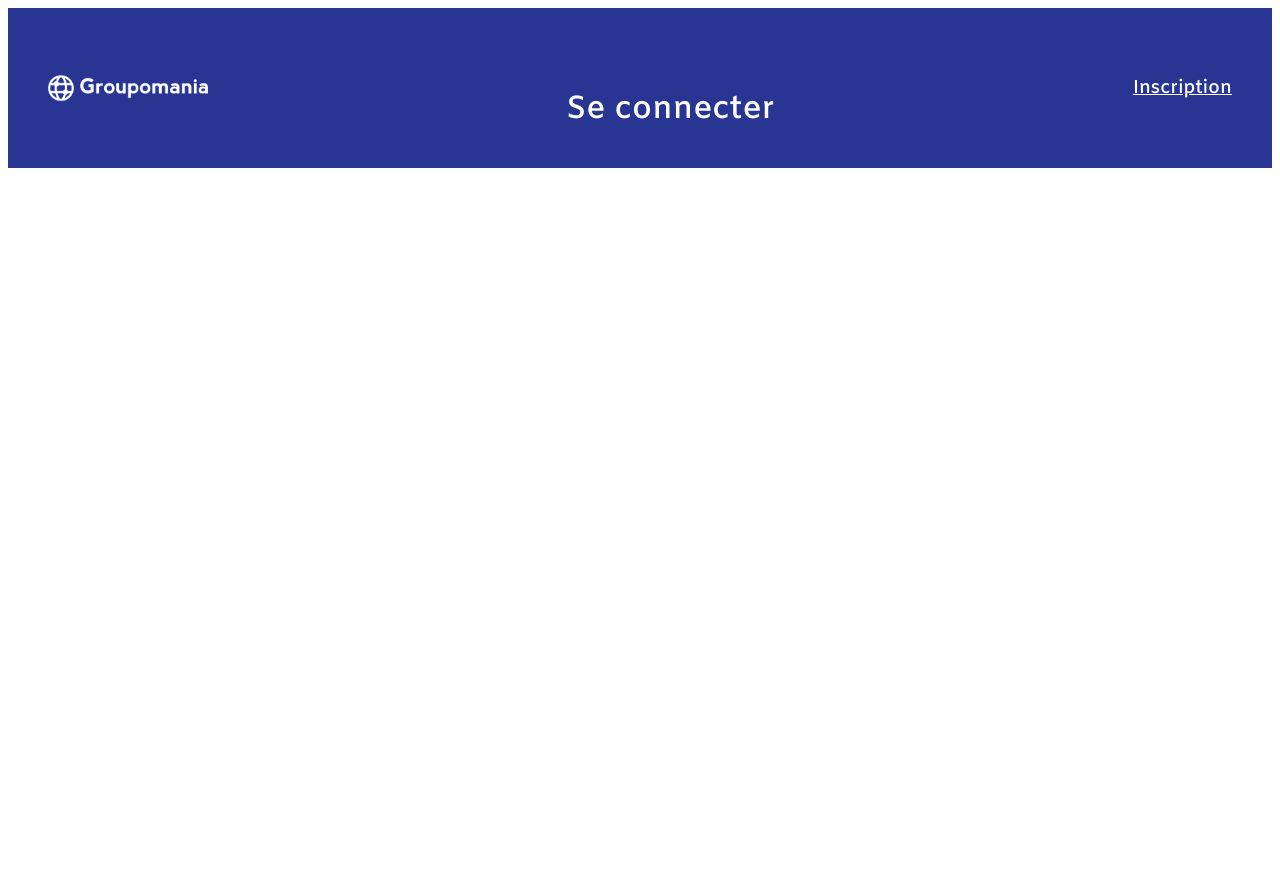
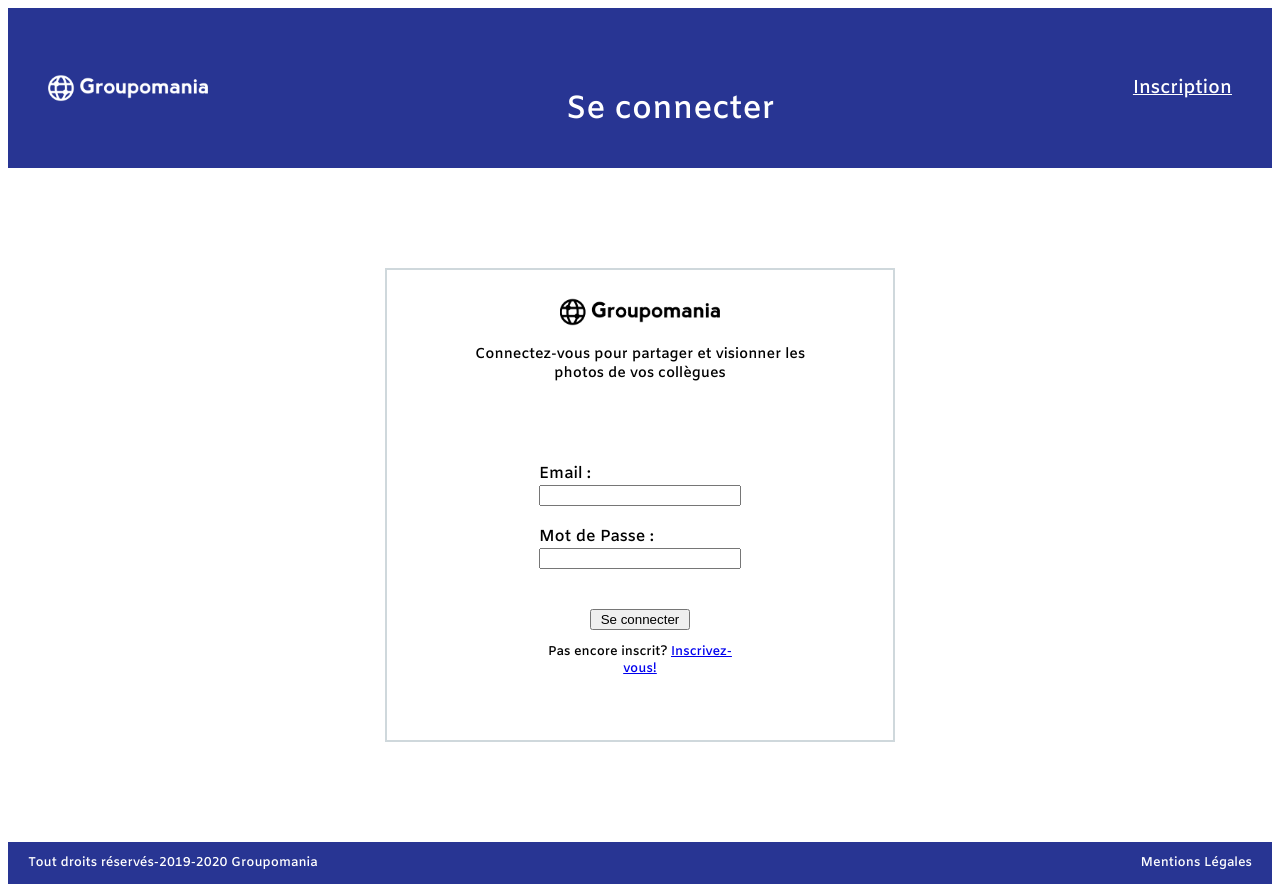
Before and after one commit to YansYansYans/ProjetGroupomania, a plain HTML site: page Frontend/login.html in a window 1280 px wide. Before the commit the page ends 800 px from the top, so only its background shows below. Drawn offline with Linux system fonts and the light colour scheme; files whose address does not match are found by name.

Commit message:
V 1.4.0 = Page HTML CSS Login and Singin Finish without MQ

```diff
--- a/Frontend/assets/scss/styles.scss
+++ b/Frontend/assets/scss/styles.scss
@@ -45,6 +45,10 @@ header {
 		& h3 {
 			font-family: amikosemibold;
 			text-align: center;
+			width: 70%;
+			margin-left: auto;
+			margin-right: auto;
+			font-size: 0.9em;
 		}
 	}
 	& .container-inscription-formulaire {
@@ -64,11 +68,15 @@ header {
 		}
 		& button {
 			margin-top: 20px;
+			width: 100px;
+			margin-left: auto;
+			margin-right: auto;
 		}
 		& p {
 			font-family: amikosemibold;
 			font-size: 0.8em;
-			padding-bottom: 20px;
+			padding-bottom: 50px;
+			text-align: center;
 		}
 	}
 }
--- a/Frontend/login.html
+++ b/Frontend/login.html
@@ -27,5 +27,34 @@
 		</h3>
 	</header>
 
+	<div class="container-inscription">
+		<div class="container-inscription-title">
+			<img src="img/icon-left-font-monochrome-black.png">
+			<h3>
+				Connectez-vous pour partager et visionner les photos de vos collègues
+			</h3>
+		</div>
+		<div class="container-inscription-formulaire">
+            <label for="eamil">Email :</label>
+			<input type="text" name="eamil" id="eamil">
+			<label for="mdp">Mot de Passe :</label>
+			<input type="text" name="mdp" id="mdp">
+			<button id="send">
+				Se connecter
+			</button>
+            <p>
+            	Pas encore inscrit? <a href="singin.html">Inscrivez-vous!</a>
+            </p>
+		</div>
+	</div>
+
+	<footer>
+		<p class="footer-droit">
+			Tout droits réservés-2019-2020 Groupomania
+		</p>
+		<p class="footer-mention">
+			<a href="mention.html">Mentions Légales</a>
+		</p>
+	</footer>
 </body>
 </html>
```
Also changed, not shown: Frontend/css/styles.css, 1 other file.
